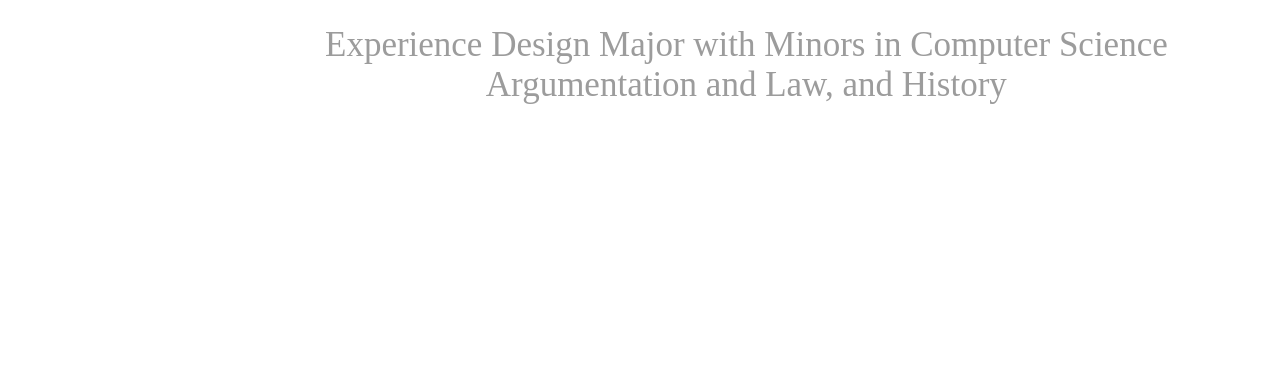
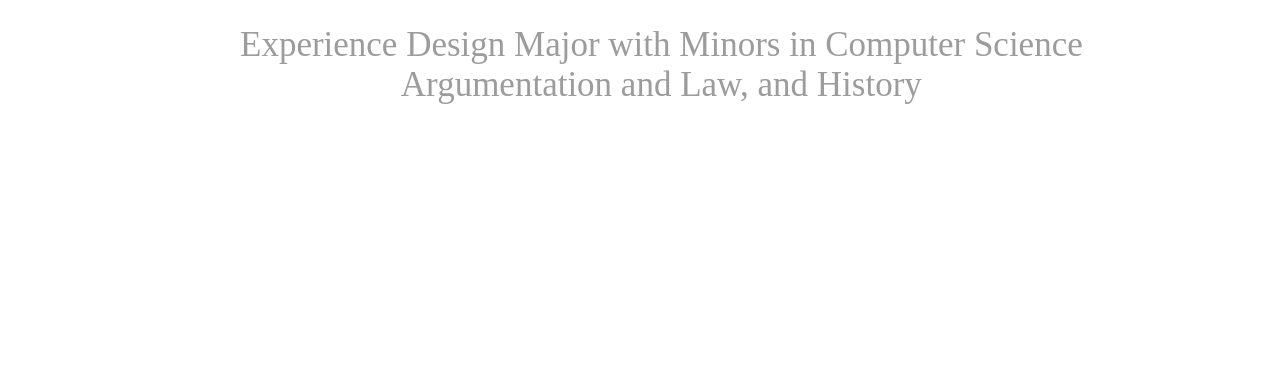
Before and after one commit to sarahcasale/sarahcasale, a plain HTML site: page index.html in a window 1280 px wide. Shown: the part 425-800 px from the top of the page. Drawn offline with Linux system fonts and the light colour scheme.

Commit message:
Update styles.css

```diff
--- a/styles.css
+++ b/styles.css
@@ -63,7 +63,7 @@ a {
   text-align: center;
   position: absolute;
   top: 450px;
-  left: 325px;
+  left: 240px;
 }
 
 #about-page {
```
